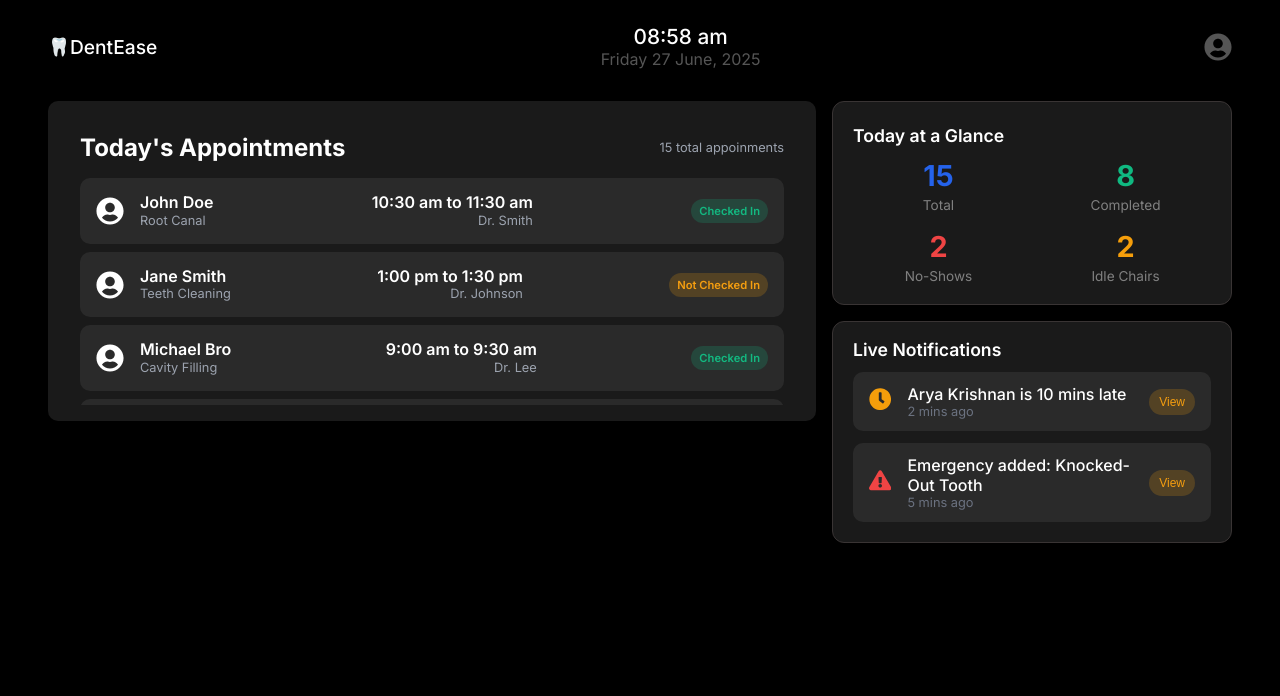
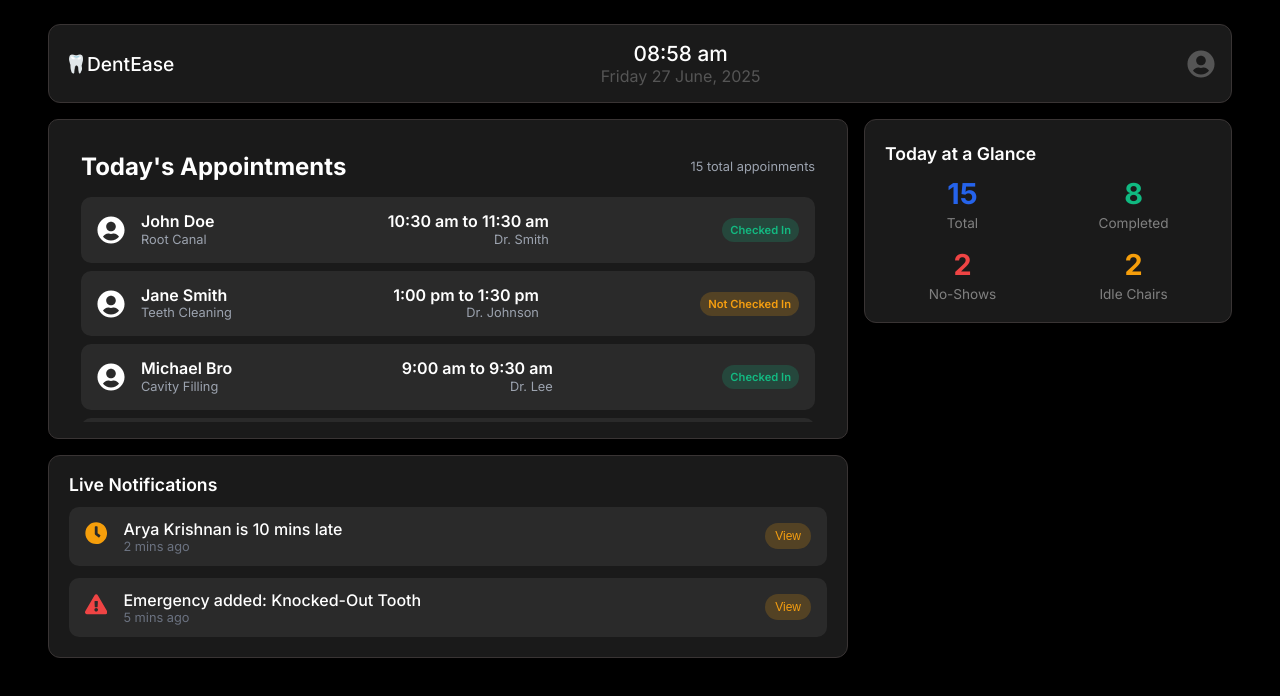
Before and after one commit to typshi-aswin/aetherduo, a React (Vite) app: page / in a window 1280 px wide. Shown: the top 696 px of the page. Built offline with nearby package versions, Linux system fonts and the light colour scheme.

Commit message:
fix: move live noti

```diff
--- a/components/NavBar.module.css
+++ b/components/NavBar.module.css
@@ -1,5 +1,9 @@
 .navbar {
+  background-color: rgba(26,26,26,255);
+  border: 1px rgb(57, 52, 52) solid;
   display: flex;
+  padding: 1rem;
+  border-radius: 12px;
   align-items: center;
   justify-content: space-between;
   width: 100%;
--- a/src/pages/FrontDesk/FrontDesk.jsx
+++ b/src/pages/FrontDesk/FrontDesk.jsx
@@ -6,11 +6,11 @@ import styles from "./FrontDesk.module.css";
 function FrontDesk() {
     return (
         <div className={styles.row}>
-            <TodayAppointments />
             <div style={{ display: 'flex', flexDirection: 'column', gap: '1rem', flex: 1 }}>
-                <AtGlance />
+                <TodayAppointments />
                 <Notifications />
             </div>
+            <AtGlance />
         </div>
     );
 }
--- a/src/pages/FrontDesk/ui/GlanceBox/GlanceBox.module.css
+++ b/src/pages/FrontDesk/ui/GlanceBox/GlanceBox.module.css
@@ -7,7 +7,7 @@
   box-shadow: 0 4px 10px rgba(0, 0, 0, 0.05);
   width: 100%;
   max-width: 400px;
-  margin-top: 2rem;
+  margin-top: 1rem;
 }
 
 .title {
--- a/src/pages/FrontDesk/ui/Notifications/Notifications.module.css
+++ b/src/pages/FrontDesk/ui/Notifications/Notifications.module.css
@@ -5,7 +5,6 @@
   border-radius: 12px;
   border: 1px rgb(57, 52, 52) solid;
   box-shadow: 0 4px 10px rgba(0, 0, 0, 0.05);
-  width: 400px;
 }
 
 .title {
--- a/src/pages/FrontDesk/ui/TodayAppointments/TodayAppointments.module.css
+++ b/src/pages/FrontDesk/ui/TodayAppointments/TodayAppointments.module.css
@@ -4,13 +4,12 @@
     width: 50rem;
     height: 20rem;
     background-color: var(--primary-container-color);
-    border:0.2px;
-    border-color: gray ;
+    border: 1px rgb(57, 52, 52) solid;
     border-radius: 10px;
     font-family: "Inter", sans-serif;
     padding: 1rem 2rem;
     color:white;
-    margin-top: 2rem;
+    margin-top: 1rem;
     overflow: hidden;
 }
 
```
